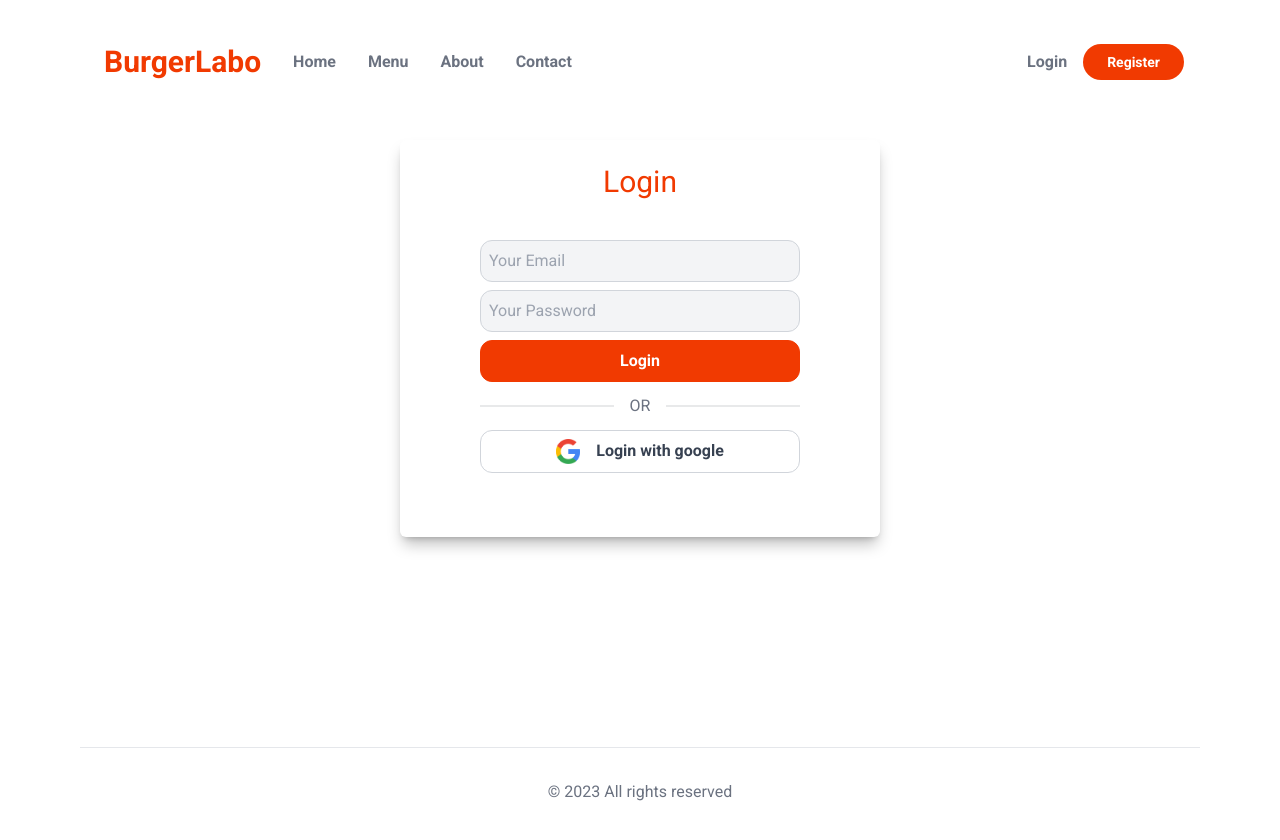
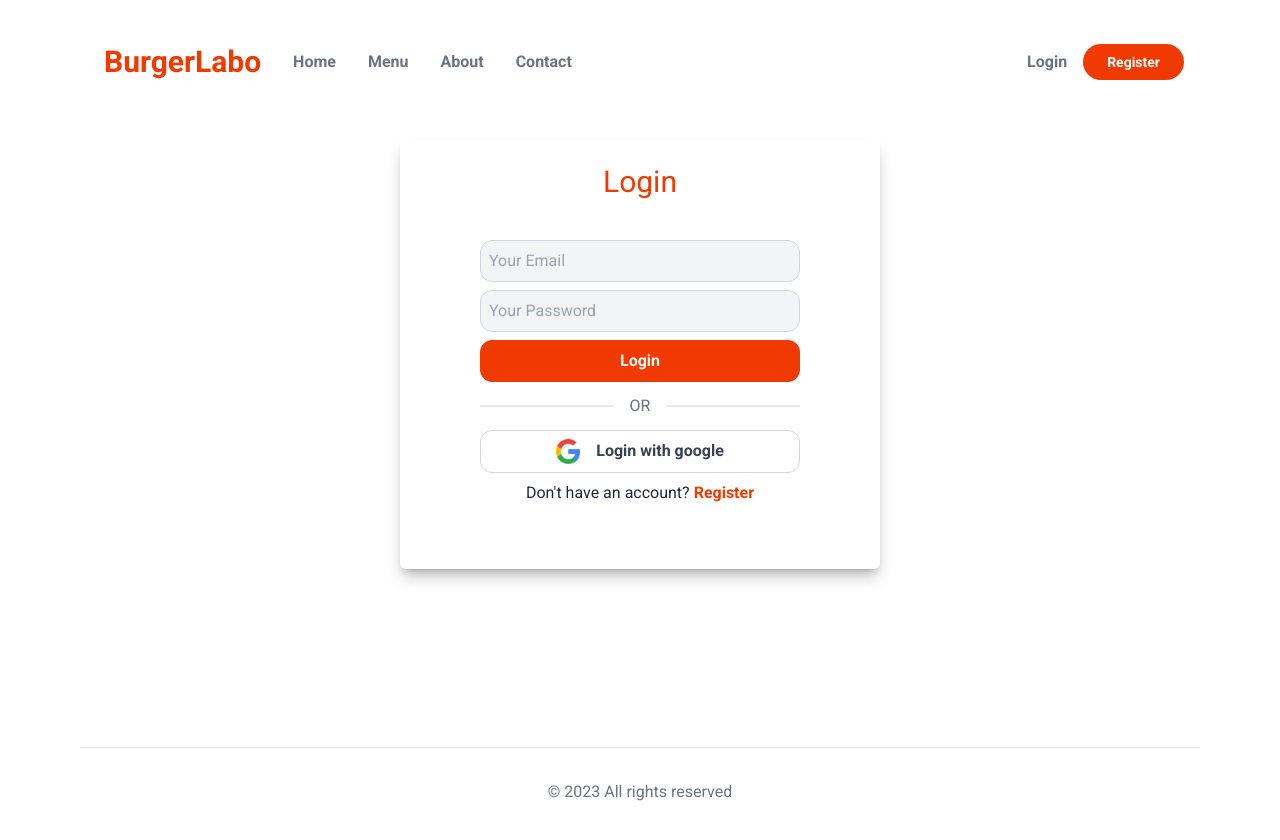
Before and after one commit to yasinarafat4/burger-labo, a Next.js app: page /login in a window 1280 px wide. Shown: the top 840 px of the page. Built offline with nearby package versions, Linux system fonts and the light colour scheme.

Commit message:
Redirect both Login to Register done

```diff
--- a/src/app/login/page.jsx
+++ b/src/app/login/page.jsx
@@ -1,4 +1,5 @@
 import Image from "next/image";
+import Link from "next/link";
 import googleImage from "../../../public/google.png";
 
 const LoginPage = () => {
@@ -45,6 +46,9 @@ const LoginPage = () => {
           />
           Login with google
         </button>
+        <div className="text-center mt-2">
+          Don't have an account? <Link className="text-primary font-semibold" href={"/register"}>Register</Link>
+        </div>
       </form>
     </section>
   );
--- a/src/app/register/page.jsx
+++ b/src/app/register/page.jsx
@@ -37,11 +37,6 @@ const RegisterPage = () => {
       {userCreated && (
         <div className="my-4 text-center text-green-600">
           User created successfully.
-          <br />
-          Now you can{" "}
-          <Link className="underline" href={"/login"}>
-            Login &raquo;
-          </Link>
         </div>
       )}
       {error && (
@@ -86,6 +81,9 @@ const RegisterPage = () => {
           />
           Register with google
         </button>
+        <div className="text-center mt-2">
+          Already have an account? <Link className="text-primary font-semibold" href={"/login"}>Login</Link>
+        </div>
       </form>
     </section>
   );
```
